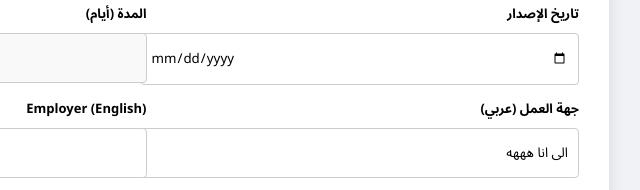
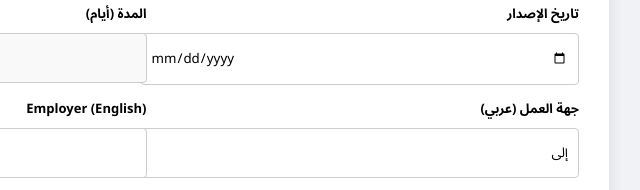
Before and after one commit to benhishamabdu2033-svg/seha-platform, a website: page public/MedicalReport.html in a window 1280 px wide. Shown: the part 1340-1530 px from the top of the page, 486-1126 px from the left. Drawn offline with Linux system fonts and the light colour scheme.

Commit message:
Update MedicalReport.html

```diff
--- a/public/MedicalReport.html
+++ b/public/MedicalReport.html
@@ -119,7 +119,7 @@
             <div><label>المدة (أيام)</label><input type="text" id="dur" readonly style="background:#f9f9f9;"></div>
         </div>
         <div class="grid">
-            <div><label>جهة العمل (عربي)</label><input type="text" id="empAr" value="الى انا هههه"></div>
+            <div><label>جهة العمل (عربي)</label><input type="text" id="empAr" value=إلى من يهمه الأمر"></div>
             <div><label>Employer (English)</label><input type="text" id="empEn" value=" " dir="ltr"></div>
         </div>
 
```
